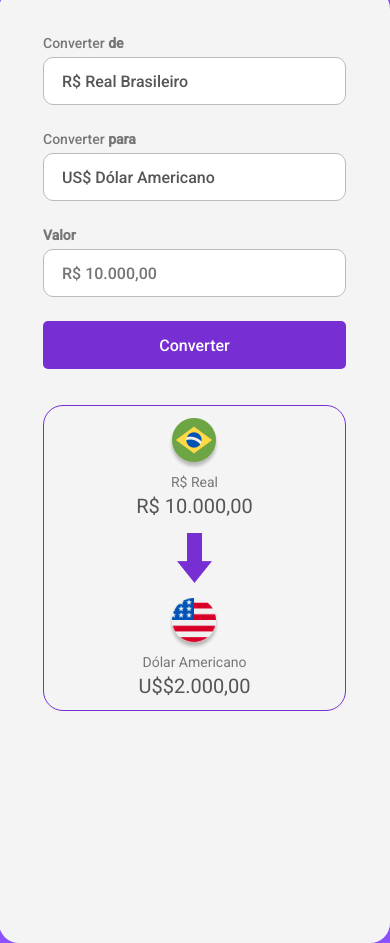
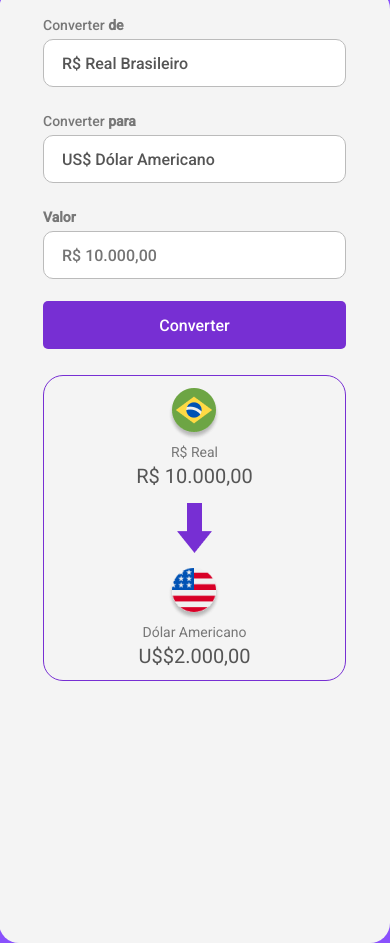
Before and after one commit to matheusantunes77/conversor-de-moedas, a plain HTML site: page index.html in a window 390 px wide. Drawn offline with Linux system fonts and the light colour scheme.

Commit message:
fazendo algumas alterações de responsividade

```diff
--- a/style.css
+++ b/style.css
@@ -98,6 +98,22 @@ section{
         width: auto;
 
     }
+    button{
+        position: relative;
+        bottom: 10px;
+    }
+    section {
+        border: 1px solid #772FD3;
+        border-radius: 20px;
+        margin-top: 36px;
+        padding: 12px;
+        display: flex
+    ;
+        flex-direction: column;
+        align-items: center;
+        position: relative;
+        bottom: 33px;
+    }
 
     #img-conversor {
         display: none;
@@ -114,6 +130,38 @@ section{
 
 }
 @media (max-width: 426px){
+    label {
+        bottom: 18px;
+        color: #777777;
+        font-size: 14px;
+        font-weight: 500;
+        position: relative;
+    }
+    button {
+        background: #772FD3;
+        border-radius: 5px;
+        width: 100%;
+        height: 48px;
+        color: #FFFFFF;
+        font-size: 16px;
+        font-weight: 500;
+        border: none;
+        cursor: pointer;
+        position: relative;
+        bottom: 20px;
+    }
+    section {
+        border: 1px solid #772FD3;
+        border-radius: 20px;
+        margin-top: 36px;
+        padding: 12px;
+        display: flex
+    ;
+        flex-direction: column;
+        align-items: center;
+        position: relative;
+        bottom: 30px;
+    }
     #img-conversor{
         display: none;
     }
```
